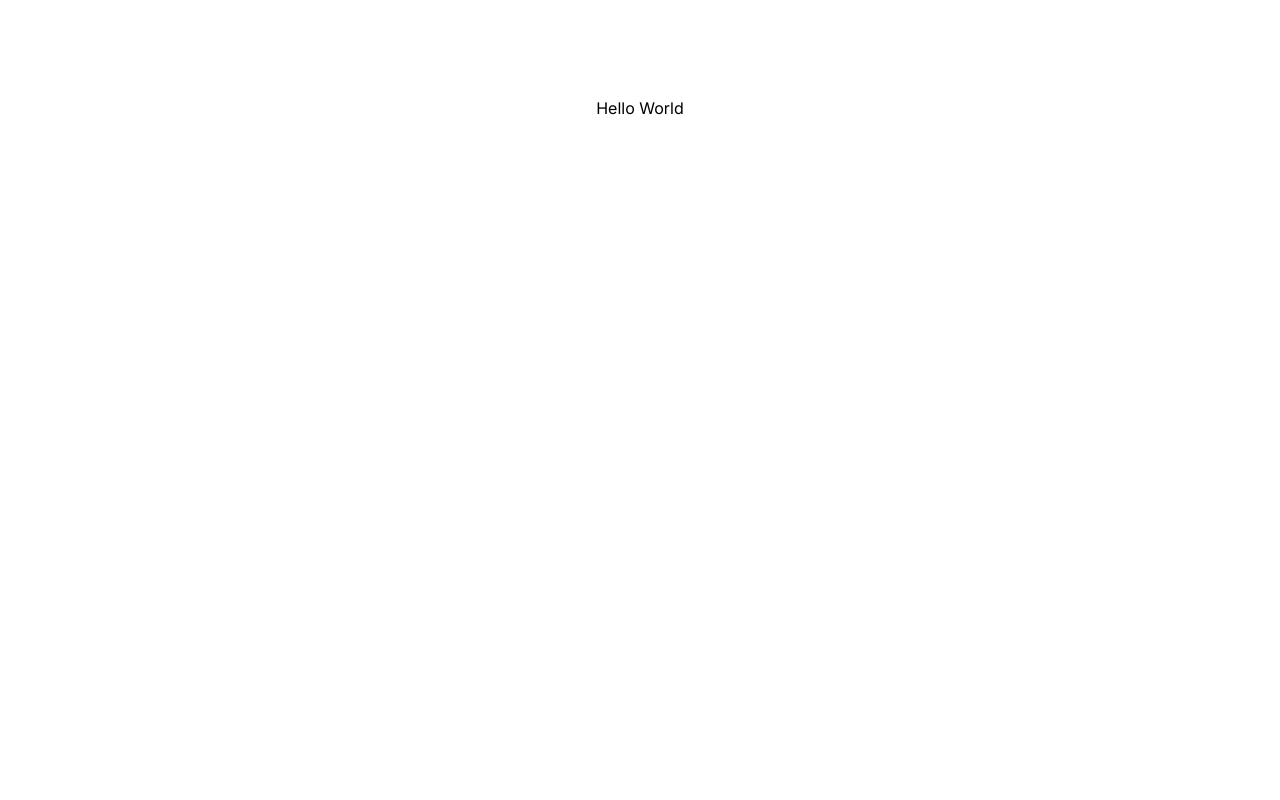
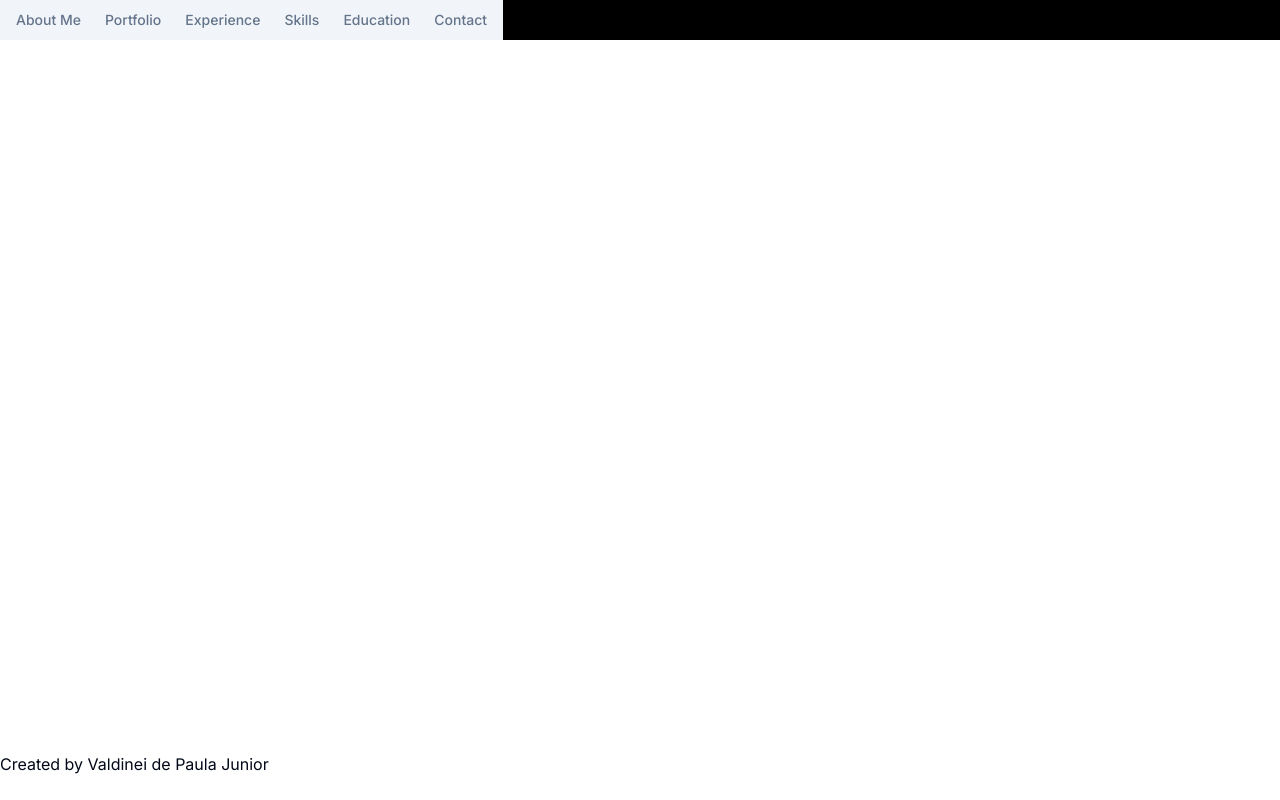
Before and after one commit to ValdineiJunior/valdinei-junior-landing-page, a Next.js app: page / in a window 1280 px wide. Built offline with nearby package versions, Linux system fonts and the light colour scheme.

Commit message:
feat: create main structure of project

```diff
--- a/app/globals.css
+++ b/app/globals.css
@@ -1,3 +1,69 @@
 @tailwind base;
 @tailwind components;
 @tailwind utilities;
+
+@layer base {
+  :root {
+    --background: 0 0% 100%;
+    --foreground: 222.2 84% 4.9%;
+    --card: 0 0% 100%;
+    --card-foreground: 222.2 84% 4.9%;
+    --popover: 0 0% 100%;
+    --popover-foreground: 222.2 84% 4.9%;
+    --primary: 222.2 47.4% 11.2%;
+    --primary-foreground: 210 40% 98%;
+    --secondary: 210 40% 96.1%;
+    --secondary-foreground: 222.2 47.4% 11.2%;
+    --muted: 210 40% 96.1%;
+    --muted-foreground: 215.4 16.3% 46.9%;
+    --accent: 210 40% 96.1%;
+    --accent-foreground: 222.2 47.4% 11.2%;
+    --destructive: 0 84.2% 60.2%;
+    --destructive-foreground: 210 40% 98%;
+    --border: 214.3 31.8% 91.4%;
+    --input: 214.3 31.8% 91.4%;
+    --ring: 222.2 84% 4.9%;
+    --radius: 0.5rem;
+    --chart-1: 12 76% 61%;
+    --chart-2: 173 58% 39%;
+    --chart-3: 197 37% 24%;
+    --chart-4: 43 74% 66%;
+    --chart-5: 27 87% 67%;
+  }
+
+  .dark {
+    --background: 222.2 84% 4.9%;
+    --foreground: 210 40% 98%;
+    --card: 222.2 84% 4.9%;
+    --card-foreground: 210 40% 98%;
+    --popover: 222.2 84% 4.9%;
+    --popover-foreground: 210 40% 98%;
+    --primary: 210 40% 98%;
+    --primary-foreground: 222.2 47.4% 11.2%;
+    --secondary: 217.2 32.6% 17.5%;
+    --secondary-foreground: 210 40% 98%;
+    --muted: 217.2 32.6% 17.5%;
+    --muted-foreground: 215 20.2% 65.1%;
+    --accent: 217.2 32.6% 17.5%;
+    --accent-foreground: 210 40% 98%;
+    --destructive: 0 62.8% 30.6%;
+    --destructive-foreground: 210 40% 98%;
+    --border: 217.2 32.6% 17.5%;
+    --input: 217.2 32.6% 17.5%;
+    --ring: 212.7 26.8% 83.9%;
+    --chart-1: 220 70% 50%;
+    --chart-2: 160 60% 45%;
+    --chart-3: 30 80% 55%;
+    --chart-4: 280 65% 60%;
+    --chart-5: 340 75% 55%;
+  }
+}
+
+@layer base {
+  * {
+    @apply border-border;
+  }
+  body {
+    @apply bg-background text-foreground;
+  }
+}
--- a/app/layout.tsx
+++ b/app/layout.tsx
@@ -6,7 +6,7 @@ const inter = Inter({ subsets: ["latin"] });
 
 export const metadata: Metadata = {
   title: "Valdinei Landing Page",
-  description: "Showcase of Valdinei de Paula Junior projects on frontend development",
+  description: "Showcase of Valdinei de Paula Junior projects on development",
 };
 
 export default function RootLayout({
--- a/app/page.tsx
+++ b/app/page.tsx
@@ -1,9 +1,41 @@
-import Image from "next/image";
+import { Tabs, TabsContent, TabsList, TabsTrigger } from "@/components/ui/tabs";
 
 export default function Home() {
   return (
-    <main className="flex min-h-screen flex-col items-center justify-between p-24">
-      <div>Hello World</div>
-    </main>
+    <Tabs defaultValue="account" className="flex min-h-screen flex-col">
+      <header className="sticky top-0 z-50 w-full bg-black">
+        <div>
+          <TabsList>
+            <TabsTrigger value="about">About Me</TabsTrigger>
+            <TabsTrigger value="portfolio">Portfolio</TabsTrigger>
+            <TabsTrigger value="experience">Experience</TabsTrigger>
+            <TabsTrigger value="skills">Skills</TabsTrigger>
+            <TabsTrigger value="education">Education</TabsTrigger>
+            <TabsTrigger value="contact">Contact</TabsTrigger>
+          </TabsList>
+        </div>
+      </header>
+      <main className="flex-1">
+        <TabsContent value="about">
+          <h1>About Me</h1>
+        </TabsContent>
+        <TabsContent value="portfolio">
+          <h1>Portfolio</h1>
+        </TabsContent>
+        <TabsContent value="experience">
+          <h1>Experience</h1>
+        </TabsContent>
+        <TabsContent value="skills">
+          <h1>Skills</h1>
+        </TabsContent>
+        <TabsContent value="education">
+          <h1>Education</h1>
+        </TabsContent>
+        <TabsContent value="contact">
+          <h1>Contact</h1>
+        </TabsContent>
+      </main>
+      <footer className="py-6">Created by Valdinei de Paula Junior</footer>
+    </Tabs>
   );
 }
--- /dev/null
+++ b/components/ui/tabs.tsx
@@ -0,0 +1,55 @@
+"use client";
+
+import * as React from "react";
+import * as TabsPrimitive from "@radix-ui/react-tabs";
+
+import { cn } from "@/lib/utils";
+
+const Tabs = TabsPrimitive.Root;
+
+const TabsList = React.forwardRef<
+  React.ElementRef<typeof TabsPrimitive.List>,
+  React.ComponentPropsWithoutRef<typeof TabsPrimitive.List>
+>(({ className, ...props }, ref) => (
+  <TabsPrimitive.List
+    ref={ref}
+    className={cn(
+      "inline-flex h-10 items-center justify-center bg-muted p-1 text-muted-foreground",
+      className
+    )}
+    {...props}
+  />
+));
+TabsList.displayName = TabsPrimitive.List.displayName;
+
+const TabsTrigger = React.forwardRef<
+  React.ElementRef<typeof TabsPrimitive.Trigger>,
+  React.ComponentPropsWithoutRef<typeof TabsPrimitive.Trigger>
+>(({ className, ...props }, ref) => (
+  <TabsPrimitive.Trigger
+    ref={ref}
+    className={cn(
+      "inline-flex items-center justify-center whitespace-nowrap px-3 py-1.5 text-sm font-medium ring-offset-background transition-all focus-visible:outline-none focus-visible:ring-2 focus-visible:ring-ring focus-visible:ring-offset-2 disabled:pointer-events-none disabled:opacity-50 data-[state=active]:bg-background data-[state=active]:text-foreground data-[state=active]:shadow-sm",
+      className
+    )}
+    {...props}
+  />
+));
+TabsTrigger.displayName = TabsPrimitive.Trigger.displayName;
+
+const TabsContent = React.forwardRef<
+  React.ElementRef<typeof TabsPrimitive.Content>,
+  React.ComponentPropsWithoutRef<typeof TabsPrimitive.Content>
+>(({ className, ...props }, ref) => (
+  <TabsPrimitive.Content
+    ref={ref}
+    className={cn(
+      "mt-2 ring-offset-background focus-visible:outline-none focus-visible:ring-2 focus-visible:ring-ring focus-visible:ring-offset-2",
+      className
+    )}
+    {...props}
+  />
+));
+TabsContent.displayName = TabsPrimitive.Content.displayName;
+
+export { Tabs, TabsList, TabsTrigger, TabsContent };
--- /dev/null
+++ b/lib/utils.ts
@@ -0,0 +1,6 @@
+import { type ClassValue, clsx } from "clsx"
+import { twMerge } from "tailwind-merge"
+
+export function cn(...inputs: ClassValue[]) {
+  return twMerge(clsx(inputs))
+}
--- a/tailwind.config.ts
+++ b/tailwind.config.ts
@@ -1,20 +1,80 @@
-import type { Config } from "tailwindcss";
+import type { Config } from "tailwindcss"
 
-const config: Config = {
+const config = {
+  darkMode: ["class"],
   content: [
-    "./pages/**/*.{js,ts,jsx,tsx,mdx}",
-    "./components/**/*.{js,ts,jsx,tsx,mdx}",
-    "./app/**/*.{js,ts,jsx,tsx,mdx}",
-  ],
+    './pages/**/*.{ts,tsx}',
+    './components/**/*.{ts,tsx}',
+    './app/**/*.{ts,tsx}',
+    './src/**/*.{ts,tsx}',
+	],
+  prefix: "",
   theme: {
+    container: {
+      center: true,
+      padding: "2rem",
+      screens: {
+        "2xl": "1400px",
+      },
+    },
     extend: {
-      backgroundImage: {
-        "gradient-radial": "radial-gradient(var(--tw-gradient-stops))",
-        "gradient-conic":
-          "conic-gradient(from 180deg at 50% 50%, var(--tw-gradient-stops))",
+      colors: {
+        border: "hsl(var(--border))",
+        input: "hsl(var(--input))",
+        ring: "hsl(var(--ring))",
+        background: "hsl(var(--background))",
+        foreground: "hsl(var(--foreground))",
+        primary: {
+          DEFAULT: "hsl(var(--primary))",
+          foreground: "hsl(var(--primary-foreground))",
+        },
+        secondary: {
+          DEFAULT: "hsl(var(--secondary))",
+          foreground: "hsl(var(--secondary-foreground))",
+        },
+        destructive: {
+          DEFAULT: "hsl(var(--destructive))",
+          foreground: "hsl(var(--destructive-foreground))",
+        },
+        muted: {
+          DEFAULT: "hsl(var(--muted))",
+          foreground: "hsl(var(--muted-foreground))",
+        },
+        accent: {
+          DEFAULT: "hsl(var(--accent))",
+          foreground: "hsl(var(--accent-foreground))",
+        },
+        popover: {
+          DEFAULT: "hsl(var(--popover))",
+          foreground: "hsl(var(--popover-foreground))",
+        },
+        card: {
+          DEFAULT: "hsl(var(--card))",
+          foreground: "hsl(var(--card-foreground))",
+        },
+      },
+      borderRadius: {
+        lg: "var(--radius)",
+        md: "calc(var(--radius) - 2px)",
+        sm: "calc(var(--radius) - 4px)",
+      },
+      keyframes: {
+        "accordion-down": {
+          from: { height: "0" },
+          to: { height: "var(--radix-accordion-content-height)" },
+        },
+        "accordion-up": {
+          from: { height: "var(--radix-accordion-content-height)" },
+          to: { height: "0" },
+        },
+      },
+      animation: {
+        "accordion-down": "accordion-down 0.2s ease-out",
+        "accordion-up": "accordion-up 0.2s ease-out",
       },
     },
   },
-  plugins: [],
-};
-export default config;
+  plugins: [require("tailwindcss-animate")],
+} satisfies Config
+
+export default config
```
Also changed, not shown: package.json (+11 -4 lines), components.json (added), 1 other file (tests, documents, lock files or other folders).
